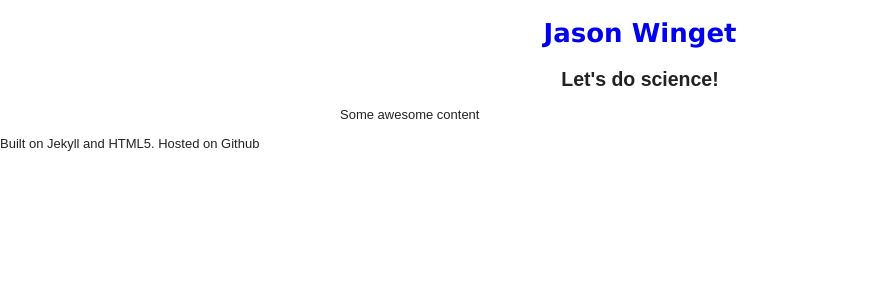
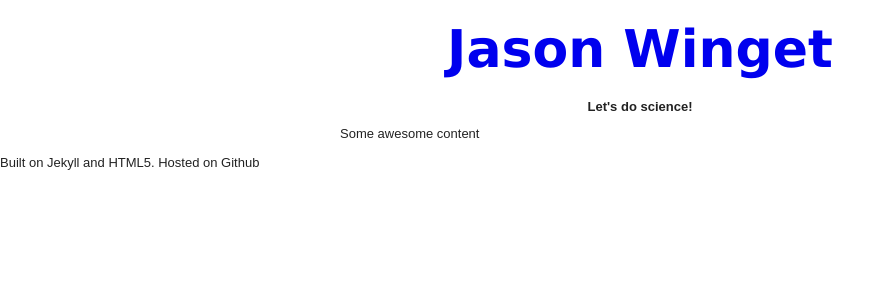
Before and after one commit to jwinget/jwinget.github.com, a Jekyll site: the page built from index.html, in a window 1280 px wide. Shown: the top 300 px of the page, without its empty margins (0-894 px from the left). Built offline with Jekyll 4.4.1, drawn with Linux system fonts in a browser that asks for light colours; nearby versions of some CDN libraries; some web fonts are replaced.

Commit message:
Working on header font style

```diff
--- a/css/style.css
+++ b/css/style.css
@@ -218,7 +218,8 @@ td { vertical-align: top; }
 	}
 h1 { font-family: 'Podkova', 'Lucida Grande', serif; }
 header { text-align: center; }
-header h1 a { text-decoration: none; }
+header h1 a { text-decoration: none; color: none; font-size: 2em; }
+header h2 { font-size: 1em; line-height: -50%; }
 
 
 
```
